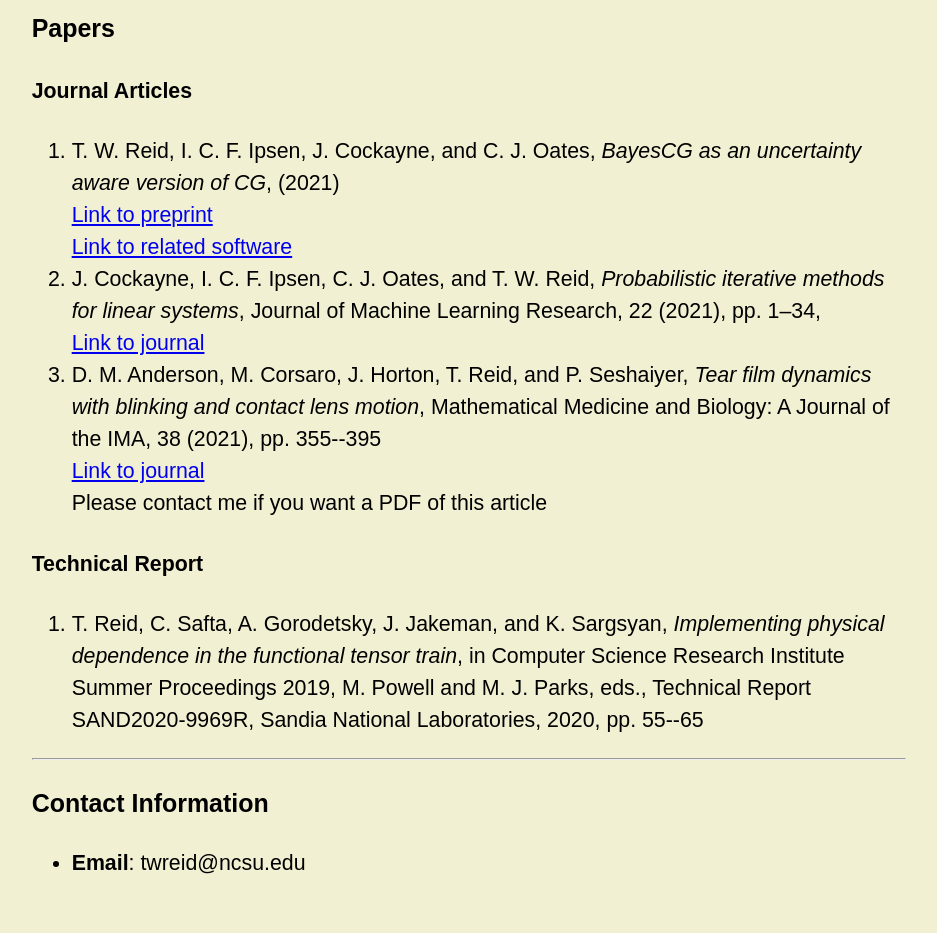
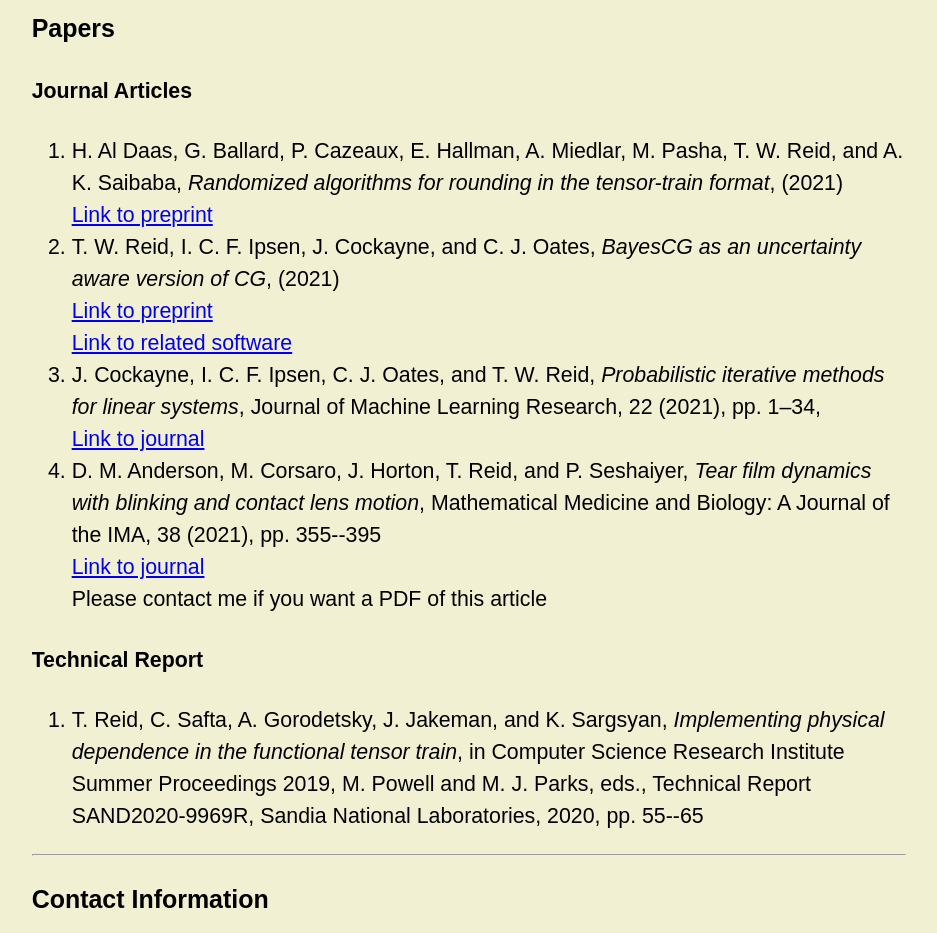
Before and after one commit to treid5/treid5.github.io, a plain HTML site: page index.html in a window 1280 px wide. Shown: the part 1020-1953 px from the top of the page, without its empty margins (171-1108 px from the left). Before the commit the page ends 1921 px from the top, so only its background shows below. Drawn offline with Linux system fonts and the light colour scheme.

Commit message:
Added tensor paper to website

```diff
--- a/index.html
+++ b/index.html
@@ -43,6 +43,8 @@ Tim Reid's Website
     Journal Articles
   </h4>
   <ol>
+    <li> H. Al Daas, G. Ballard, P. Cazeaux, E. Hallman, A. Miedlar, M. Pasha, T. W. Reid, and A. K. Saibaba, <i>Randomized algorithms for rounding in the tensor-train format</i>, (2021) <br>
+      <a href="https://arxiv.org/abs/2110.04393">Link to preprint</a>
     <li> T. W. Reid, I. C. F. Ipsen, J. Cockayne, and C. J. Oates, <i>BayesCG as an uncertainty aware version of CG</i>, (2021) <br>
       <a href="https://arxiv.org/abs/2008.03225">Link to preprint</a> <br>
       <a href="https://github.com/treid5/ProbNumCG_Supp">Link to related software</a>
```
